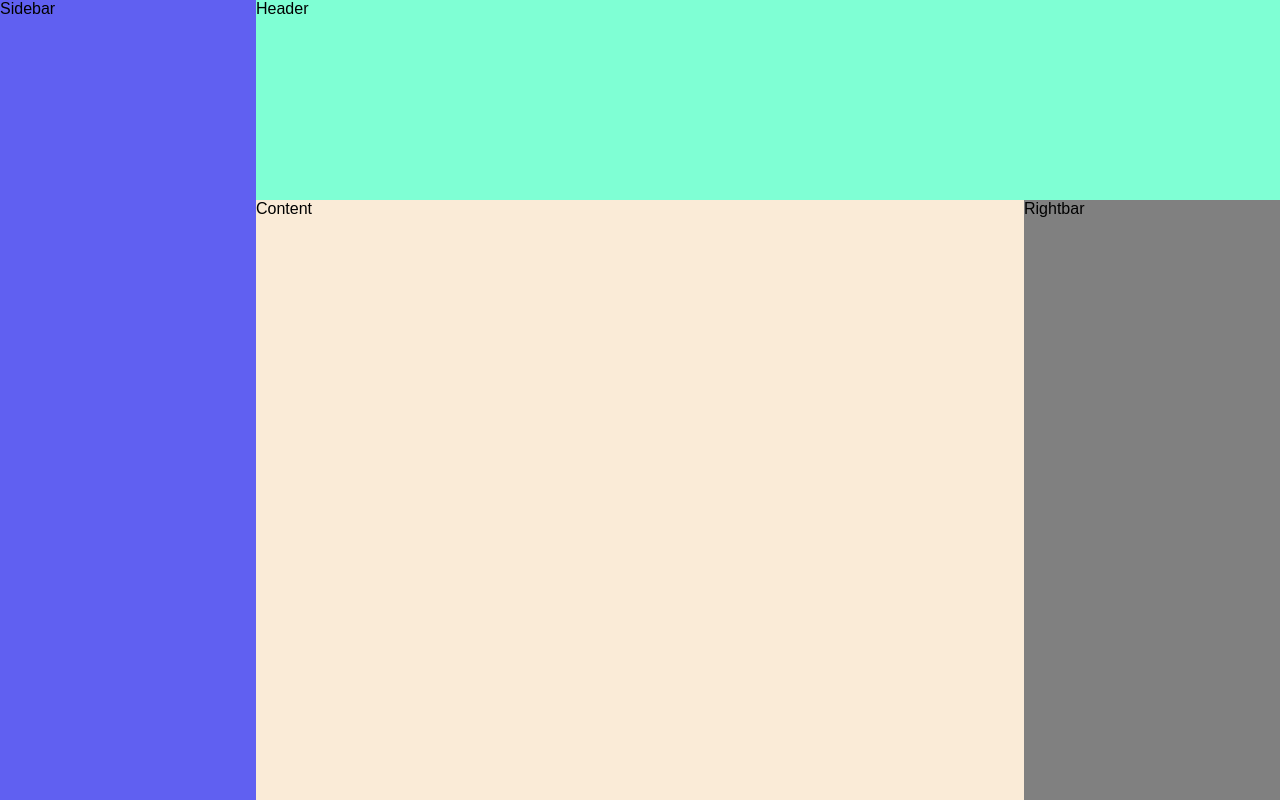
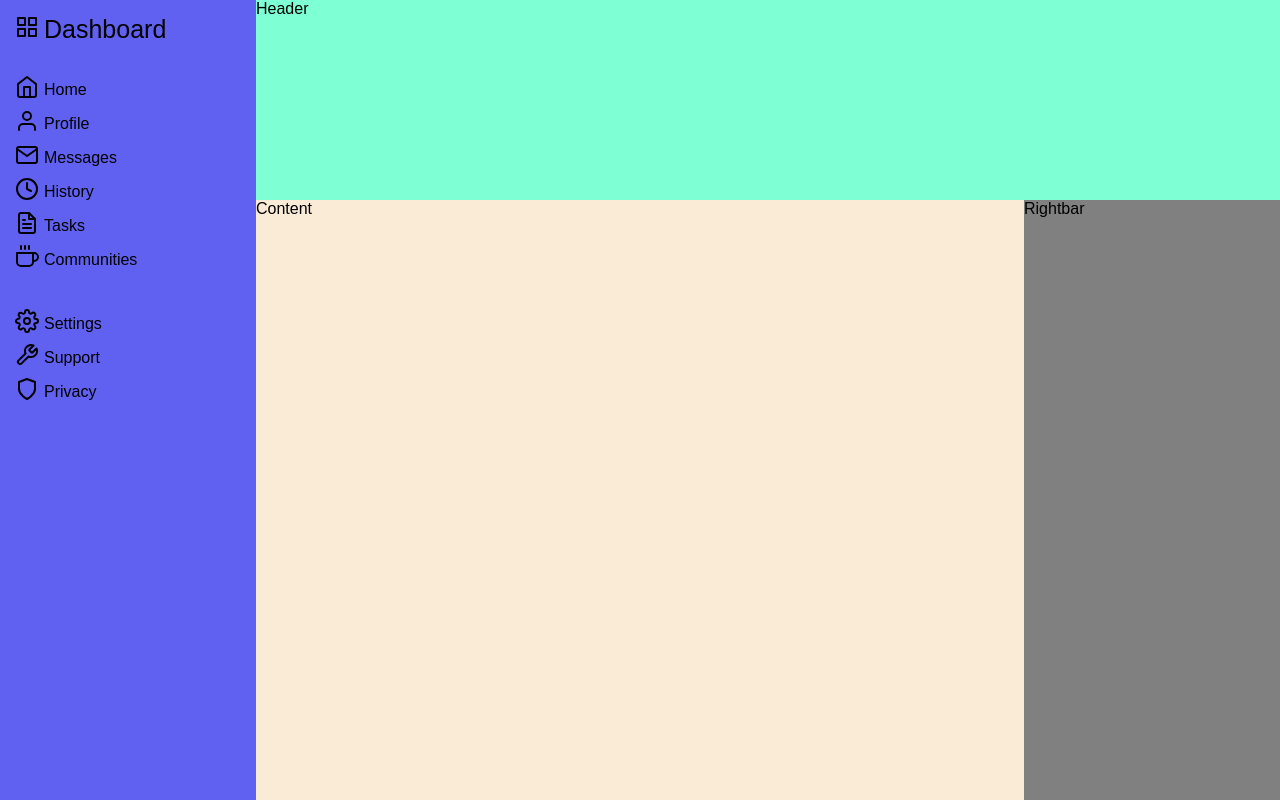
Before and after one commit to felipeggrs/dashboard-project, a plain HTML site: page index.html in a window 1280 px wide. Drawn offline with Linux system fonts and the light colour scheme.

Commit message:
Add sidebar basic layout

```diff
--- a/index.html
+++ b/index.html
@@ -13,7 +13,20 @@
             <p>Header</p>
         </div>
         <div class="sidebar">
-            <p>Sidebar</p>
+            <div class="logo"><span><img src="./img/dashboard-icon.svg" alt=""></span> Dashboard</div>
+            <ul class="top-list">
+                <li class="sidebar-links"><span><img class="home-icon" src="./img/home-icon.svg" alt=""></span> Home</li>
+                <li class="sidebar-links"><span><img src="./img/profile-icon.svg" alt=""></span> Profile</li>
+                <li class="sidebar-links"><span><img src="./img/messages-icon.svg" alt=""></span> Messages</li>
+                <li class="sidebar-links"><span><img src="./img/history-icon.svg" alt=""></span> History</li>
+                <li class="sidebar-links"><span><img src="./img/tasks-icon.svg" alt=""></span> Tasks</li>
+                <li class="sidebar-links"><span><img src="./img/community-icon.svg" alt=""></span> Communities</li>
+            </ul>
+            <ul class="bottom-list">
+                <li class="sidebar-links"><span><img src="./img/settings-icon.svg" alt=""></span> Settings</li>
+                <li class="sidebar-links"><span><img src="./img/support-icon.svg" alt=""></span> Support</li>
+                <li class="sidebar-links"><span><img src="./img/privacy-icon.svg" alt=""></span> Privacy</li>
+            </ul>
         </div>
         <div class="content">
             <p>Content</p>
--- a/styles.css
+++ b/styles.css
@@ -3,30 +3,62 @@
     margin: 0;
     box-sizing: border-box;
     font-family: Arial, Helvetica, sans-serif;
+    list-style: none;
+    text-decoration: none;
+}
+
+:root {
+    --sidebar-gap: 5px;
 }
 
 .main-container {
-    background-color: gray;
     display: grid;
     grid-template-columns: 1fr 2fr 1fr 1fr;
     grid-template-rows: repeat(4, 1fr);
+
+    background-color: gray;
     height: 100vh;
 }
 
 .header {
-    background-color: aquamarine;
+    display: grid;
     grid-column: 2 / -1;
     grid-row: 1 / 2;
+
+    background-color: aquamarine;
 }
 
 .sidebar {
-    background-color: rgb(96, 96, 241);
+    display: flex;
+    flex-flow: column wrap;
+    gap: 30px;
+
     grid-column: 1 / 2;
     grid-row: 1 / -1;
+
+    background-color: rgb(96, 96, 241);
+    padding: 15px;
+}
+
+.logo {
+    display: flex;
+    gap: var(--sidebar-gap);
+    font-size: 25px;
 }
 
 .content {
-    background-color: antiquewhite;
+    display: grid;
     grid-column: 2 / 4;
     grid-row: 2 / -1;
+
+    background-color: antiquewhite;
 }
+
+ul {
+    line-height: 30px;
+}
+
+.sidebar > ul > li {
+    display: flex;
+    gap: var(--sidebar-gap);
+}
```
Also changed, not shown: img/community-icon.svg (added), img/dashboard-icon.svg (added), img/history-icon.svg (added), img/home-icon.svg (added), img/messages-icon.svg (added), img/privacy-icon.svg (added), img/profile-icon.svg (added), img/settings-icon.svg (added), img/support-icon.svg (added), img/tasks-icon.svg (added).
